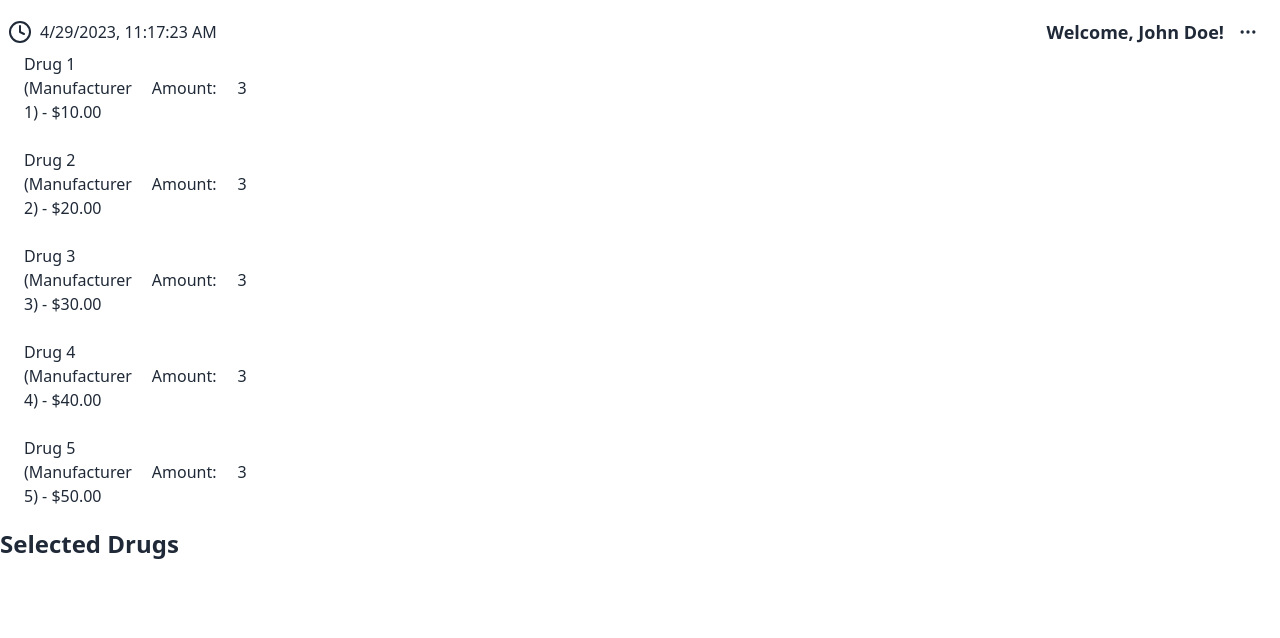
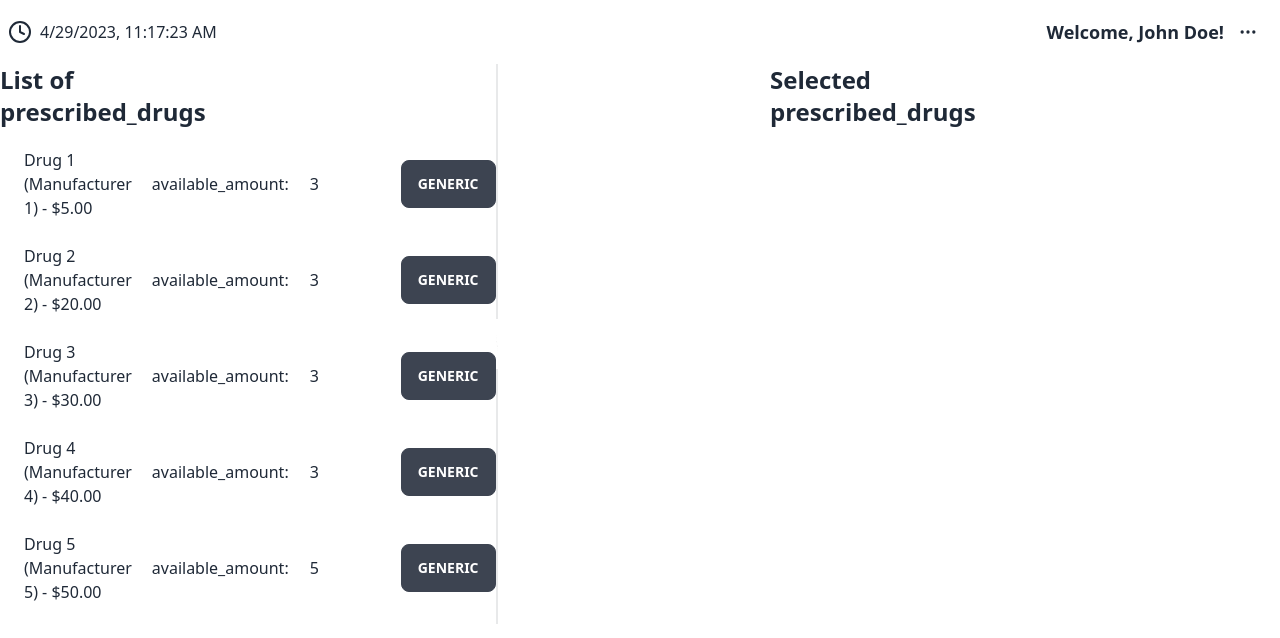
Before and after one commit to josePedroAguiar/MEI-ES-pharmacy-service, a React (Create React App) app in the folder client-react/: page /list in a window 1280 px wide. Shown: the top 638 px of the page. Built offline with nearby package versions, Linux system fonts and the light colour scheme.

Commit message:
Select remove done

```diff
--- a/client-react/src/App.js
+++ b/client-react/src/App.js
@@ -4,7 +4,7 @@ import React, { useEffect, useState } from 'react';
 import { Routes, Route, useNavigate, BrowserRouter} from 'react-router-dom';
 import Login from './components/authentication/Login';
 import Home from './components/home/Home';
-import Waiting from './components/waitingRoom/WaitingPage';
+import Waiting from './pages/waitingRoom/WaitingPage';
 import NavBar from './components/NavBar';
 import ListDrugs from './components/prescription/ListDrugs';
 
--- a/client-react/src/components/prescription/ListDrugs.js
+++ b/client-react/src/components/prescription/ListDrugs.js
@@ -3,105 +3,136 @@ import NavBar from '../NavBar';
 
 function ListDrugs(props) {
     const [user, setUser] = useState(props.user);
-    const [drugs, setDrugs] = useState([
-        { id: 1, name: "Drug 1", manufacturer: "Manufacturer 1", price: 10.0, amount: "3" },
-        { id: 2, name: "Drug 2", manufacturer: "Manufacturer 2", price: 20.0, amount: "3" },
-        { id: 3, name: "Drug 3", manufacturer: "Manufacturer 3", price: 30.0, amount: "3" },
-        { id: 4, name: "Drug 4", manufacturer: "Manufacturer 4", price: 40.0, amount: "3" },
-        { id: 5, name: "Drug 5", manufacturer: "Manufacturer 5", price: 50.0, amount: "3" },
+    const [prescribed_drugs, setDrugs] = useState([
+        { id: 1, name: "Drug 1", manufacturer: "Manufacturer 1", price: 5.0, available_amount: 3, selected_amount: 0 },
+        { id: 2, name: "Drug 2", manufacturer: "Manufacturer 2", price: 20.0, available_amount: 3, selected_amount: 0 },
+        { id: 3, name: "Drug 3", manufacturer: "Manufacturer 3", price: 30.0, available_amount: 3, selected_amount: 0 },
+        { id: 4, name: "Drug 4", manufacturer: "Manufacturer 4", price: 40.0, available_amount: 3, selected_amount: 0 },
+        { id: 5, name: "Drug 5", manufacturer: "Manufacturer 5", price: 50.0, available_amount: 5, selected_amount: 0 },
+    ]);
+
+    const [pharmacy_drugs, setGeneric] = useState([
+        { id: 1, name: "Drug 1", manufacturer: "Manufacturer 6", price: 2.0 },
+        { id: 2, name: "Drug 2", manufacturer: "Manufacturer 7", price: 10.0 },
     ]);
 
     const [selectedDrugs, setSelectedDrugs] = useState([]);
     const [selectedAmounts, setSelectedAmounts] = useState({});
 
 
+    const addToSelectedDrugs = (drug, available_amount, original) => {
+        var change_amount = available_amount || original;
 
 
-    const addToSelectedDrugs = (drug, amount, original) => {
-        var change_amount = 0;
-        if(typeof amount!== "undefined"){
-            change_amount = amount;
-        }else{
-            change_amount = original;
-        }
+        setDrugs(prescribed_drugs.map((d) => {
+            if (d.id === drug.id) {
+                d.selected_amount = Number(d.selected_amount) + Number(change_amount);
+                d.available_amount = Number(d.available_amount) - Number(change_amount);
+                setSelectedAmounts({ ...selectedAmounts, [d.id]: d.available_amount });
 
-        /*
-        if(selectedAmounts.includes(drug.id)){
-            console.log("Inclui")
-            setSelectedDrugs
-            (drugs.map((d) => {
-                if (d.id === drug.id) {
-                    d.amount = drug.amount;
             }
             return d;
         }));
+
+        const drugAlreadySelected = selectedDrugs.some((d) => d.id === drug.id);
+        if (drugAlreadySelected) {
+            setSelectedDrugs(selectedDrugs.map((d) => {
+                if (d.id === drug.id) {
+                    d.selected_amount = Number(d.selected_amount) + Number(change_amount);
                 }
-        else{
-            setSelectedDrugs([...selectedDrugs, drug]);
+                return d;
+            }));
+        } else {
+            setSelectedDrugs([...selectedDrugs, { ...drug, available_amount: change_amount }]);
+        }
+    };
+
+
+    const removeFromSelectedDrugs = (drug) => {
+        var selected_amount;
+        selectedDrugs.map((d) => {
+            if (d.id === drug.id) {
+                selected_amount = d.selected_amount;
+            }
+            return d;
+        });
+
+
+        setDrugs(prescribed_drugs.map((d) => {
+            if (d.id === drug.id) {
+                d.available_amount = d.available_amount + selected_amount;//
+                d.selected_amount = 0;
+                setSelectedAmounts({ ...selectedAmounts, [d.id]: d.available_amount });
+
 
             }
-        */
-
-
-        console.log(change_amount);
-        setDrugs(drugs.map((d) => {
-            console.log("map");
-            console.log(d.amount);
-            console.log(change_amount);
-            if (d.id == drug.id) {
-                d.amount = d.amount - change_amount;
-            }
-            console.log("resto" + d.amount);
             return d;
         }));
 
-        setSelectedDrugs([...selectedDrugs, drug]);
+        setSelectedDrugs(selectedDrugs.filter((d) => d.id !== drug.id));
+    };
 
 
 
-
-    };
-
-    const removeFromSelectedDrugs = (drug) => {
-        setSelectedDrugs(selectedDrugs.filter((d) => d.id !== drug.id));
-    };
-
     const handleAmountChange = (drugId, newAmount) => {
+        console.log("changed amount");
         setSelectedAmounts({ ...selectedAmounts, [drugId]: newAmount });
     };
 
     return (
         <>
             <NavBar fixed={true} userName="John Doe" />
-            <h2 className="text-2xl font-bold">List of Drugs</h2>
+            <div className="grid gap-32 grid-cols-2  pt-16">
+
+                <div className="flex flex-col w-full lg:flex-row gap-64">
+
+                    <div>
+                        <h2 className="text-2xl font-bold">List of prescribed_drugs</h2>
                         <ul className="menu bg-base-100 w-56 p-2 rounded-box">
-                {drugs.map((drug) => (
+                            {prescribed_drugs.map((drug) => (
                                 <li key={drug.id}>
                                     <div className="flex">
-                            <a onClick={() => addToSelectedDrugs(drug, selectedAmounts[drug.id], drug.amount)}>
+                                        <a onClick={() => addToSelectedDrugs(drug, selectedAmounts[drug.id], drug.available_amount)}>
                                             {drug.name} ({drug.manufacturer}) - ${drug.price.toFixed(2)}
                                         </a>
                                         <div className="flex items-center ml-2">
-                                <label htmlFor={`amount-${drug.id}`}>Amount:</label>
-                                <input type="number" id={`amount-${drug.id}`} className="input ml-1" min="1" max={drug.amount}
-                                    value={selectedAmounts[drug.id] || drug.amount} onChange={(e) => handleAmountChange(drug.id, e.target.value)} />
+                                            <label htmlFor={`available_amount-${drug.id}`}>available_amount:</label>
+                                            <input type="number" id={`available_amount-${drug.id}`} className="input ml-1" min="0" max={drug.available_amount}
+                                                value={selectedAmounts[drug.id] || drug.available_amount} onChange={(e) => handleAmountChange(drug.id, e.target.value)} />
+                                            <div className="dropdown">
+                                                <label tabIndex={0} className="btn m-1">generic</label>
+                                                <ul tabIndex={0} className="dropdown-content menu p-2 shadow bg-base-100 rounded-box w-52">
+                                                    <li><a>Item 1</a></li>
+                                                    <li><a>Item 2</a></li>
+                                                </ul>
+                                            </div>
                                         </div>
                                     </div>
                                 </li>
                             ))}
                         </ul>
+                    </div>
+                    <div className="divider lg:divider-horizontal" >
+                        <img src="../assets/switch.png" style={{ filter: "invert(100%)", height: "40px" , width: '21px'}} />
 
-            <h2 className="text-2xl font-bold">Selected Drugs</h2>
+                    </div>
+
+                    <div>
+                        <h2 className="text-2xl font-bold">Selected prescribed_drugs</h2>
                         <ul className="menu bg-base-100 w-56 p-2 rounded-box">
                             {selectedDrugs.map((drug) => (
                                 <li key={drug.id}>
                                     <a onClick={() => removeFromSelectedDrugs(drug)}>
-                            {drug.name} ({drug.manufacturer}) - ${drug.price.toFixed(2)} {drug.amount}
+                                        {drug.name} ({drug.manufacturer}) - ${drug.price.toFixed(2)} {drug.selected_amount}
                                     </a>
                                 </li>
                             ))}
                         </ul>
+                    </div>
 
+
+                </div>
+            </div>
         </>
     );
 }
--- a/client-react/src/components/waitingRoom/WaitingPage.js
+++ b/client-react/src/pages/waitingRoom/WaitingPage.js
@@ -1,7 +1,7 @@
 import { useState, useEffect } from "react";
-import NavBar from '../NavBar';
-import ScreenBeforeScan from "./BeforeScan"
-import ScreenAfterScan from "./AfterScan"
+import NavBar from '../../components/NavBar';
+import ScreenBeforeScan from "../../components/waitingRoom/BeforeScan"
+import ScreenAfterScan from "../../components/waitingRoom/AfterScan"
 
 function WaitingPage() {
   const [showScanner, setShowScanner] = useState(false);
```
Also changed, not shown: client-react/public/assets/switch.png (added). Lines whose indentation alone changed are shown as unchanged.
